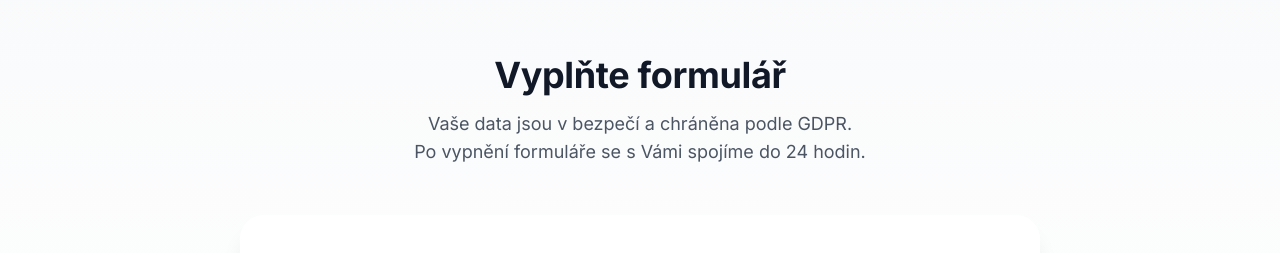
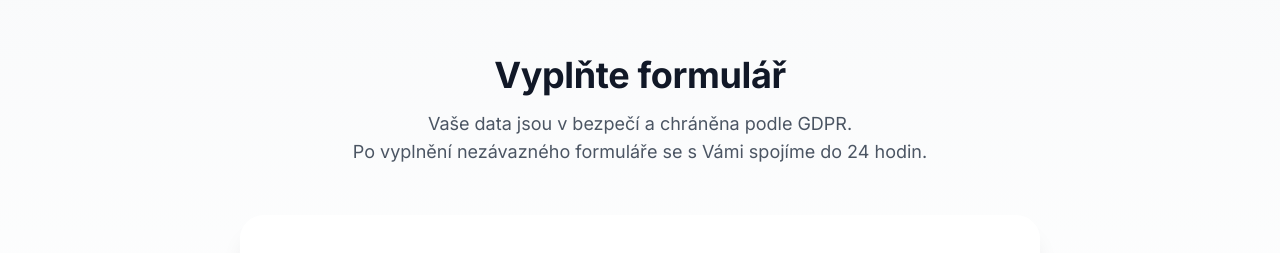
Before and after one commit to filllomex-beep/DaneNula.cz, a website: page index.html in a window 1280 px wide. Shown: the part 3313-3566 px from the top of the page. Drawn offline with Linux system fonts and the light colour scheme.

Commit message:
Update form description text

```diff
--- a/index.html
+++ b/index.html
@@ -452,7 +452,7 @@
         <div class="container">
             <h2 class="scroll-reveal">Vyplňte formulář</h2>
             <p class="form-section-intro scroll-reveal">Vaše data jsou
-                v bezpečí a chráněna podle GDPR.<br>Po vypnění formuláře se s Vámi spojíme do 24 hodin.</p>
+                v bezpečí a chráněna podle GDPR.<br>Po vyplnění nezávazného formuláře se s Vámi spojíme do 24 hodin.</p>
             <div class="form-container scroll-reveal" style="text-align: center; padding: 60px 40px;">
                 <a href="https://docs.google.com/forms/d/e/1FAIpQLScvag_FOglRSFUCSWI4nHEvLpuKY5wfbN0hSChiDUFegbdheg/viewform?usp=dialog"
                     class="btn btn-primary btn-large" target="_blank" rel="noopener noreferrer"
```
